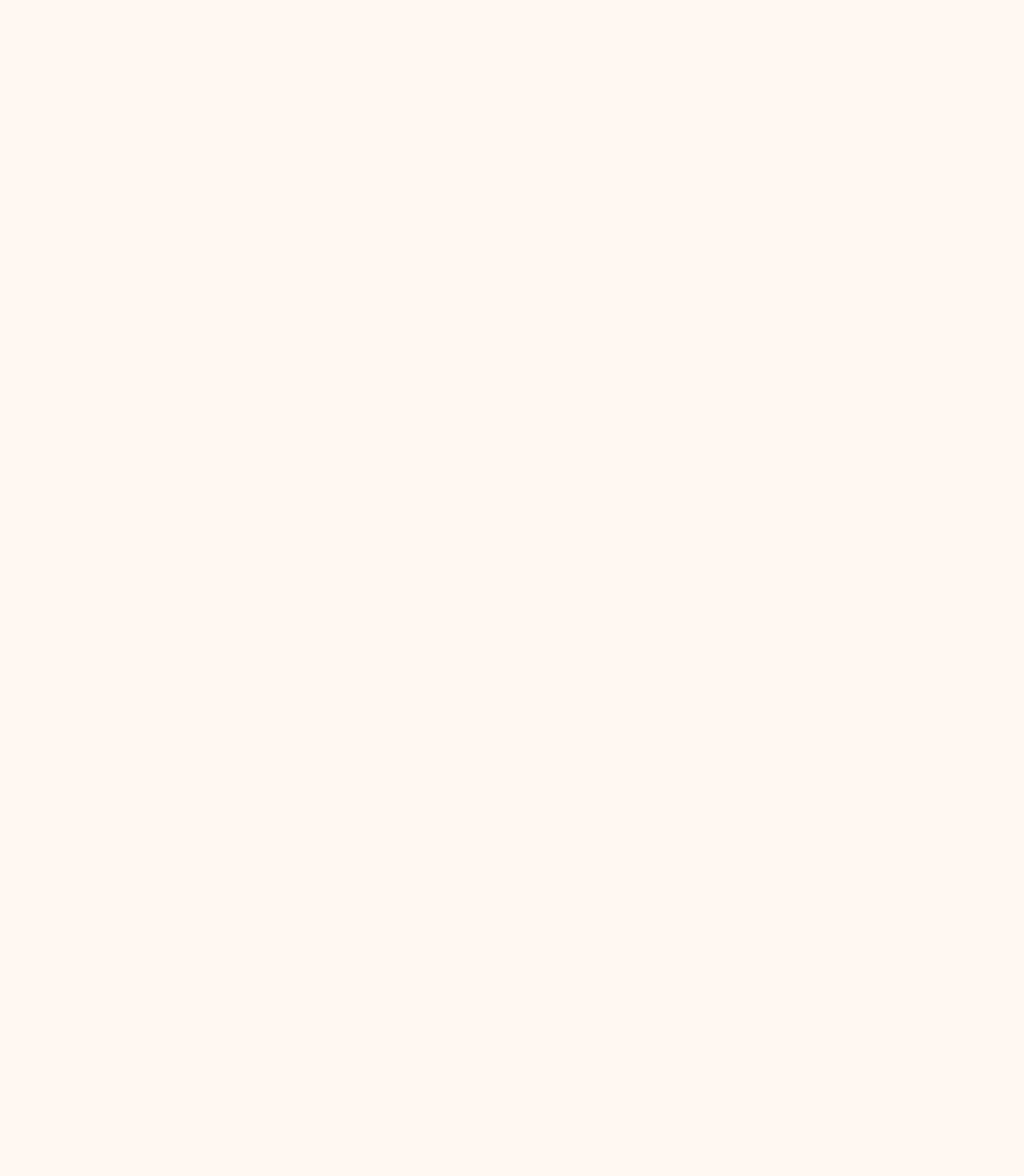
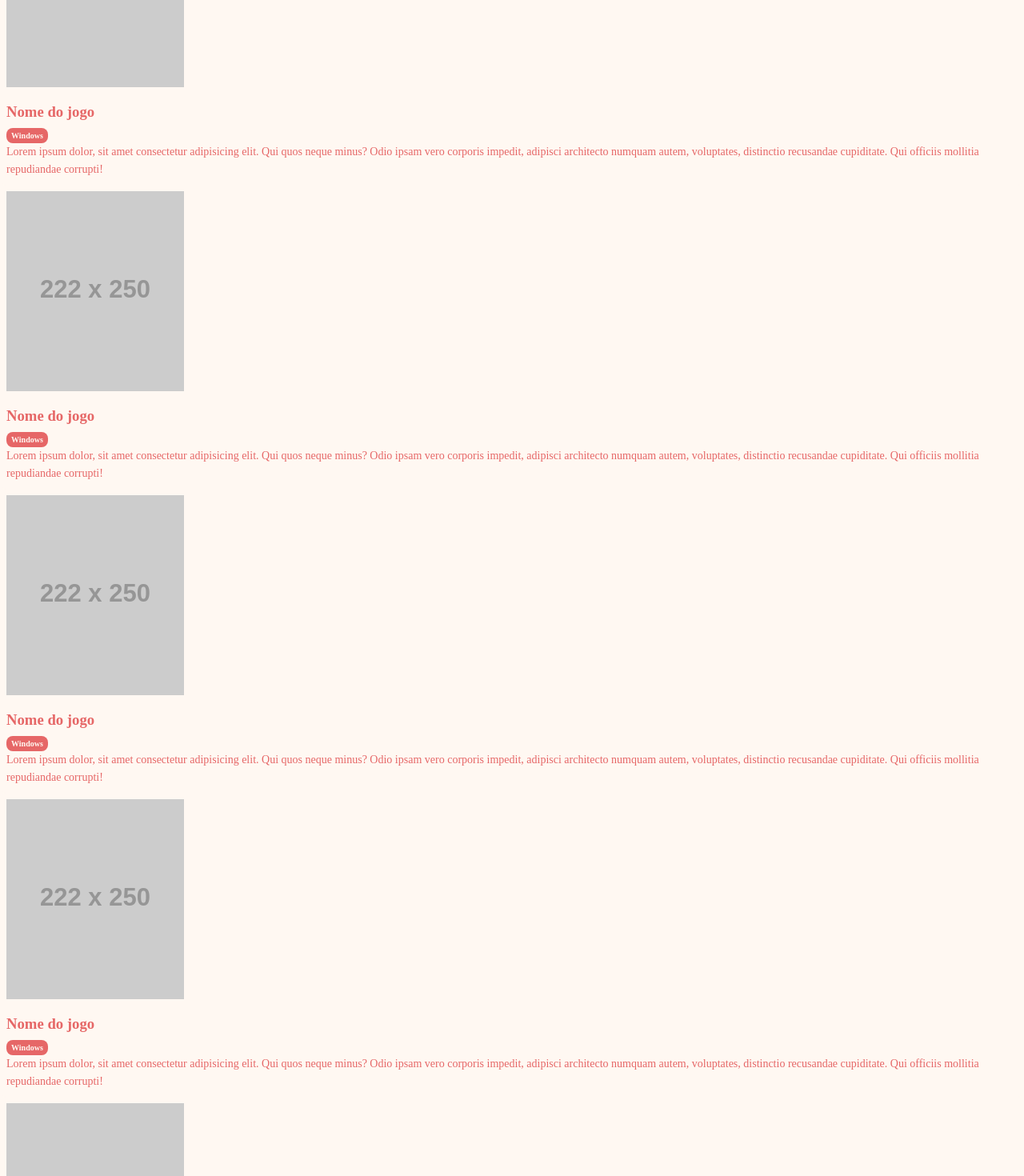
Before and after one commit to attilamonteiro/efood, a React (Create React App) app: page / in a window 1280 px wide. Shown: the part 940-2410 px from the top of the page at 80% size. Before the commit the page ends 800 px from the top, so only its background shows below. Built offline with nearby package versions, Linux system fonts and the light colour scheme.

Commit message:
commit de atualização

```diff
--- a/src/App.tsx
+++ b/src/App.tsx
@@ -1,6 +1,7 @@
 import Header from './components/Header'
 import { GlobalCss } from './styles'
 import Restaurant from './components/Restaurant'
+import RestaurantList from './components/RestaurantList'
 import { createBrowserRouter, RouterProvider } from 'react-router-dom'
 
 const rotas = createBrowserRouter([
@@ -8,7 +9,7 @@ const rotas = createBrowserRouter([
     path: '/',
     element: (
       <>
-        <Restaurant />
+        <RestaurantList title="Restaurantes" background="rosa1" />
       </>
     )
   }
--- /dev/null
+++ b/src/components/RestaurantList/index.tsx
@@ -0,0 +1,22 @@
+import Restaurant from '../Restaurant'
+
+type Props = {
+  title: string
+  background: 'rosa3' | 'rosa1'
+}
+
+const RestaurantList = ({ background, title }: Props) => (
+  <div>
+    <h2>{title}</h2>
+    <ul>
+      <Restaurant />
+      <Restaurant />
+      <Restaurant />
+      <Restaurant />
+      <Restaurant />
+      <Restaurant />
+    </ul>
+  </div>
+)
+
+export default RestaurantList
```
